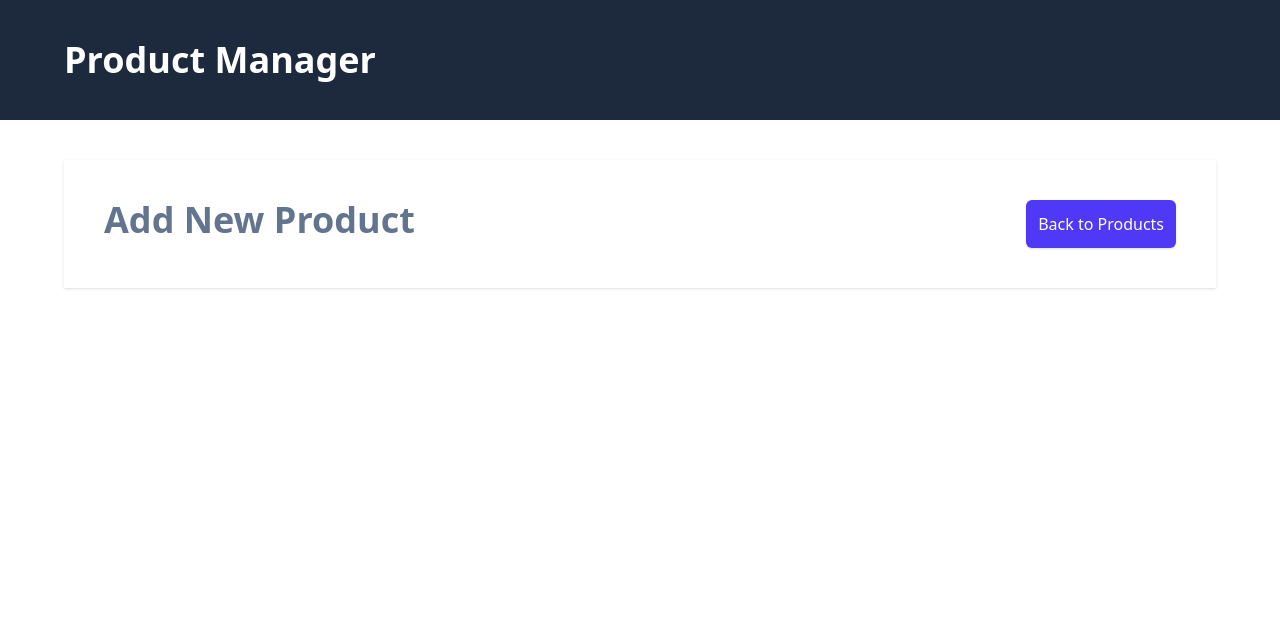
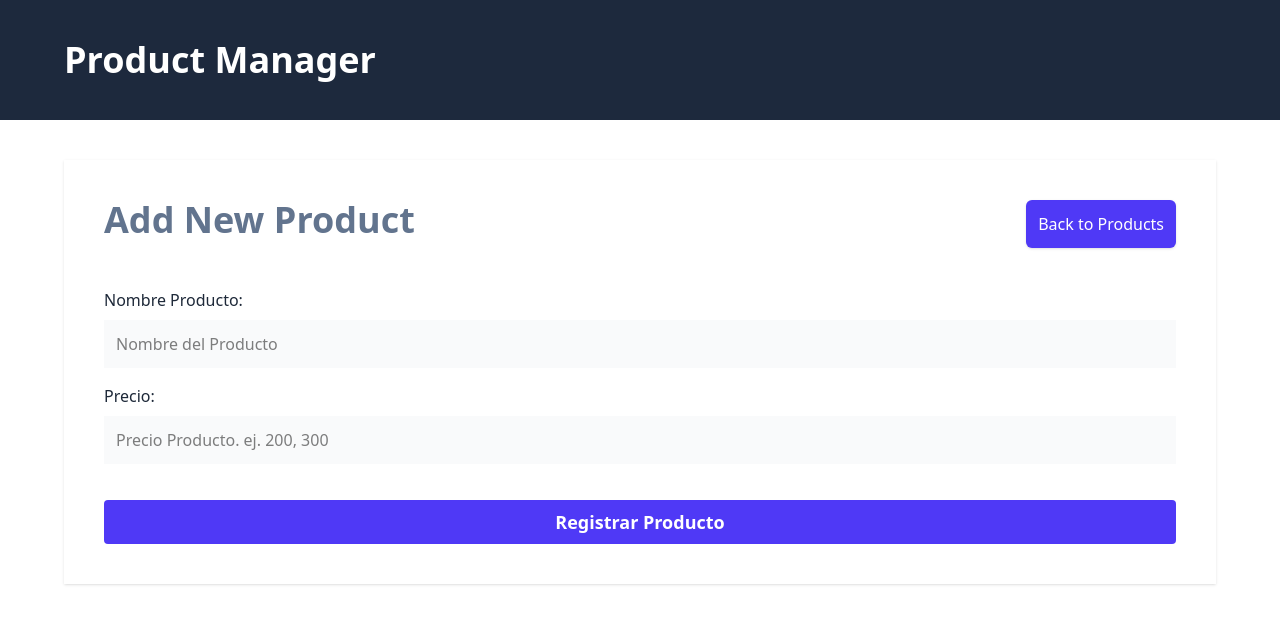
Before and after one commit to Lujan2408/fullstack_product_manager, a React (Vite) app in the folder client/: page /products/new in a window 1280 px wide. Shown: the top 624 px of the page. Built offline with nearby package versions, Linux system fonts and the light colour scheme.

Commit message:
Added a form for creating new products with input fields for name and price.
- Integrated form submission action to handle product creation
- Updated router configuration to include the new product action

```diff
--- a/client/src/router.tsx
+++ b/client/src/router.tsx
@@ -1,7 +1,7 @@
 import { createBrowserRouter } from "react-router-dom";
 import Layout from "./layouts/Layout";
 import Products from "./views/Products";
-import NewProduct from "./views/NewProduct";
+import NewProduct, { action as newProductAction } from "./views/NewProduct";
 
 export const router = createBrowserRouter([
   {
@@ -15,6 +15,7 @@
       {
         path: "products/new",
         element: <NewProduct />,
+        action: newProductAction,
       }
     ]
   }
--- a/client/src/views/NewProduct.tsx
+++ b/client/src/views/NewProduct.tsx
@@ -1,4 +1,13 @@
-import { Link } from "react-router-dom";
+import { Link, Form } from "react-router-dom";
+
+// eslint-disable-next-line react-refresh/only-export-components
+export async function action() {
+  console.log("Creando un nuevo producto");
+
+  return {
+    message: "Producto creado correctamente",
+  }
+}
 
 export default function NewProduct() {
   return (
@@ -12,6 +21,41 @@
           Back to Products
         </Link>
       </div>
+
+      <Form
+        className="mt-10"
+        method="POST"
+      >
+        <div className="mb-4">
+          <label className="text-gray-800" htmlFor="name">
+            Nombre Producto:
+          </label>
+          <input
+            id="name"
+            type="text"
+            className="mt-2 block w-full p-3 bg-gray-50"
+            placeholder="Nombre del Producto"
+            name="name"
+          />
+        </div>
+        <div className="mb-4">
+          <label className="text-gray-800" htmlFor="price">
+            Precio:
+          </label>
+          <input
+            id="price"
+            type="number"
+            className="mt-2 block w-full p-3 bg-gray-50"
+            placeholder="Precio Producto. ej. 200, 300"
+            name="price"
+          />
+        </div>
+        <input
+          type="submit"
+          className="mt-5 w-full bg-indigo-600 p-2 text-white font-bold text-lg cursor-pointer rounded"
+          value="Registrar Producto"
+        />
+      </Form>
     </>
   );
 }
```
